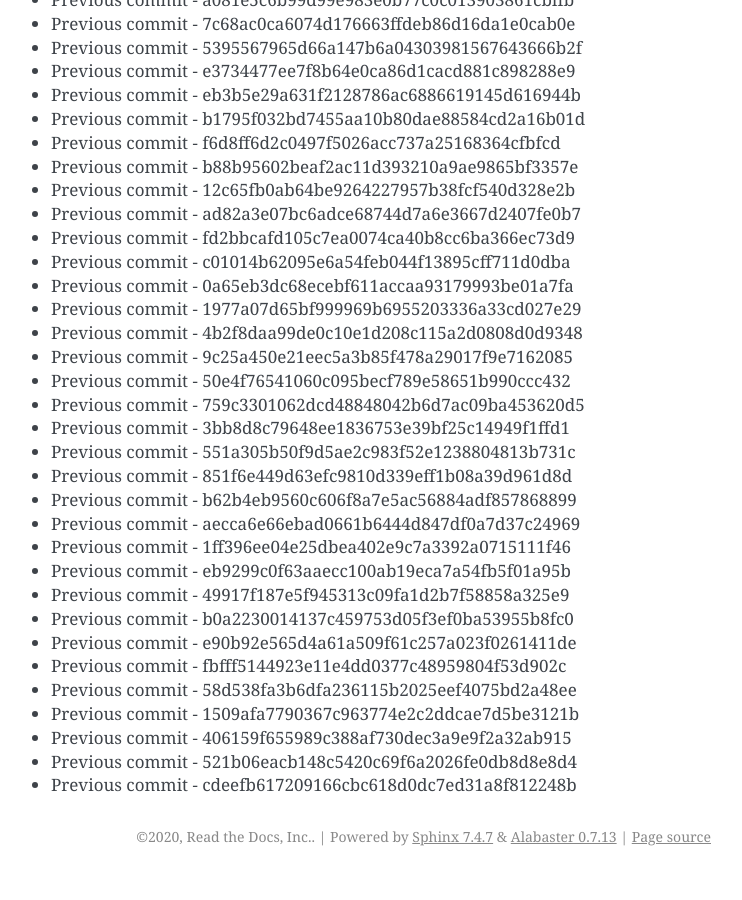
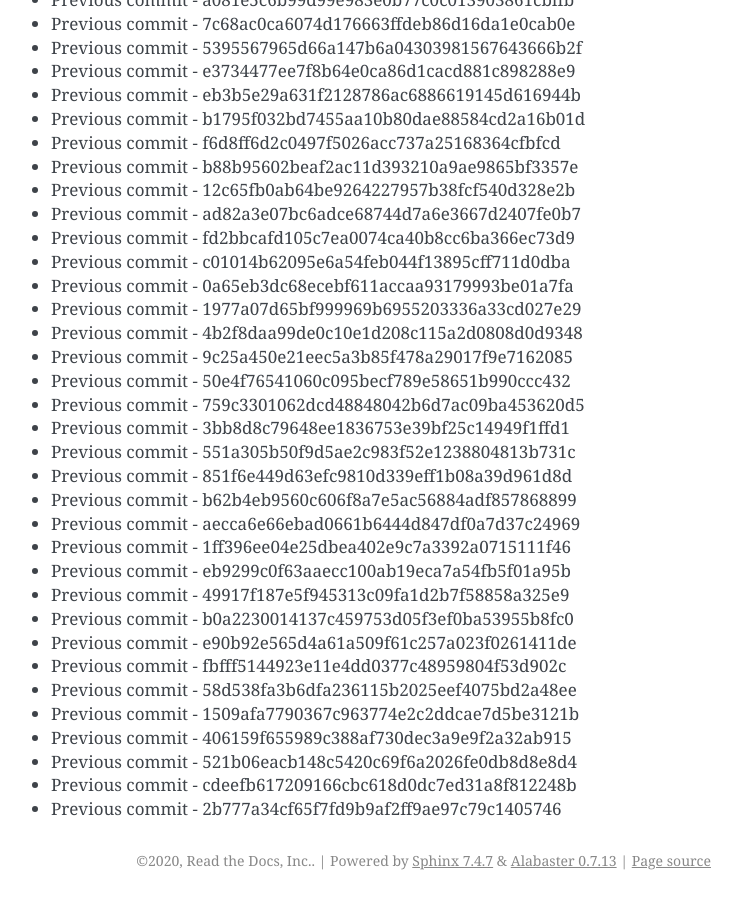
Before and after one commit to readthedocs/rtd-git-stresstest, a Sphinx documentation site: the page built from docs/updates.rst, in a window 1280 px wide and 900 px high, scrolled down 10674 px. Shown: the whole window, without its empty margins (399-1141 px from the left). Built offline with Sphinx 7.4.7, drawn with Linux system fonts in a browser that asks for light colours; before the commit the page ends 11550 px from its top, so only the background shows below that.

Commit message:
Generating commit from previous: 2b777a34cf65f7fd9b9af2ff9ae97c79c1405746

```diff
--- a/docs/updates.rst
+++ b/docs/updates.rst
@@ -480,3 +480,4 @@ It can be tested for any performance characteristics.
 * Previous commit - 406159f655989c388af730dec3a9e9f2a32ab915
 * Previous commit - 521b06eacb148c5420c69f6a2026fe0db8d8e8d4
 * Previous commit - cdeefb617209166cbc618d0dc7ed31a8f812248b
+* Previous commit - 2b777a34cf65f7fd9b9af2ff9ae97c79c1405746
```
